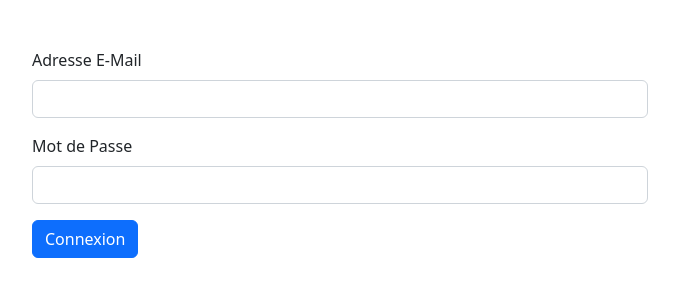
After one commit to EthanReina/projet-bts-2, a PHP site: template vue/vueUtilisateur/formConnect.php in a window 1280 px wide. The commit adds this page. Shown: the top 300 px of the page, without its empty margins (300-979 px from the left). Run offline with PHP 8.4, Linux system fonts and the light colour scheme; the template is opened without the code that fills it, so the values that code supplies are empty.

Commit message:
formConnect

```diff
--- a/vue/menu.php
+++ b/vue/menu.php
@@ -1,8 +1,8 @@
-<nav class="navbar navbar-expand-lg navbar-light bg-light">
+<nav class="navbar navbar-expand-lg navbar-light bg-light mb-5">
     <div class="container">
         <a href="index.php" class="navbar-brand">Gestionnaire</a>
             <div class="navbar-nav ms-auto">
-                <a href="#" class="nav-item nav-link"><button class="btn btn-outline-primary">Connexion</button></a>
+                <a href="index.php?ctl=utilisateur&action=formConnect" class="nav-item nav-link"><button class="btn btn-outline-primary">Connexion</button></a>
             </div>
     </div>
 </nav>
--- /dev/null
+++ b/vue/vueUtilisateur/formConnect.php
@@ -0,0 +1,14 @@
+<div class="container w-50 pt-5">
+<form>
+  <div class="mb-3">
+    <label for="exampleInputEmail1" class="form-label">Adresse E-Mail</label>
+    <input type="email" class="form-control" id="exampleInputEmail1" aria-describedby="emailHelp">
+  </div>
+  <div class="mb-3">
+    <label for="exampleInputPassword1" class="form-label">Mot de Passe</label>
+    <input type="password" class="form-control" id="exampleInputPassword1">
+  </div>
+
+  <button type="submit" class="btn btn-primary">Connexion</button>
+</form>
+</div>
```
Also changed, not shown: controleur/ctlUtilisateur.php (added, +13 -0 lines), index.php (+14 -0 lines).
